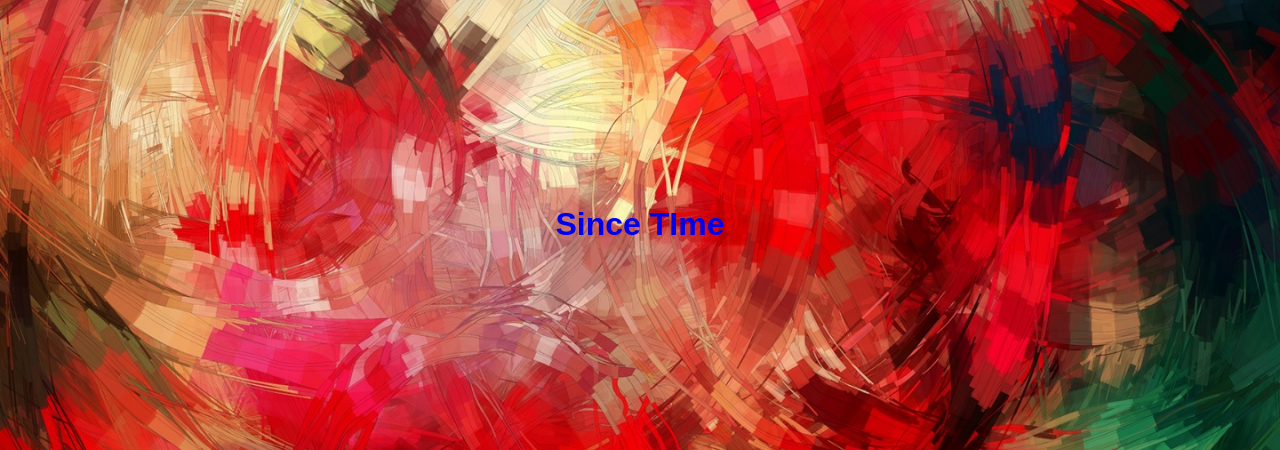
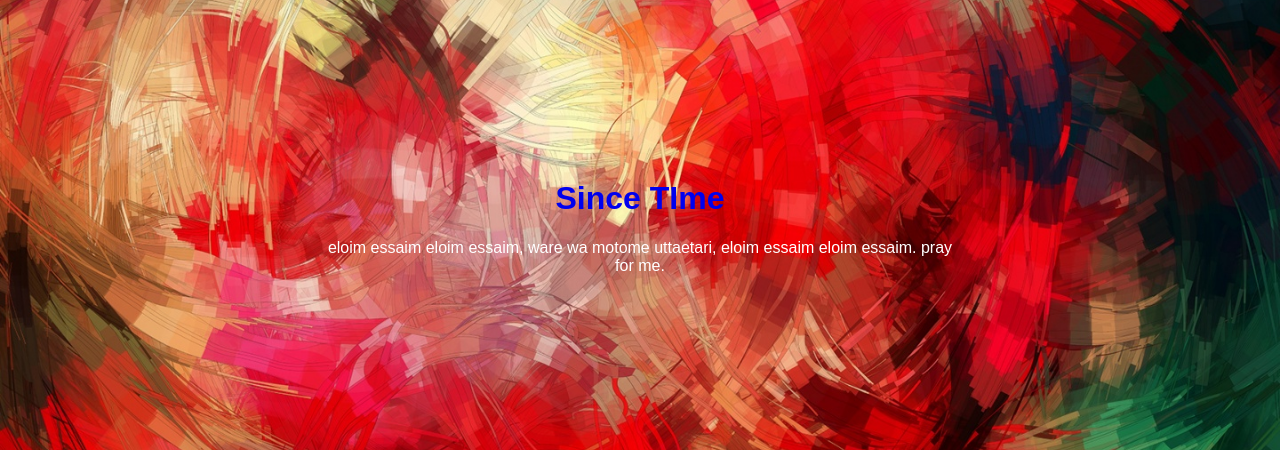
Before and after one commit to DolaBMOon/DolaBMOon.github.io, a Jekyll site: the page built from _posts/2019-05-02-AboutAuthor.md, in a window 1280 px wide. Shown: the top 450 px of the page. Built offline with Jekyll 4.4.1, drawn with Linux system fonts in a browser that asks for light colours; nearby versions of some CDN libraries; grey boxes are pictures that could not be loaded.

Commit message:
add moto

```diff
--- a/_config.yml
+++ b/_config.yml
@@ -1,2 +1,3 @@
 title: Since TIme
+moto: eloim essaim eloim essaim, ware wa motome uttaetari, eloim essaim eloim essaim. pray for me.
 author: DOlaBMOon
--- a/_layouts/default.html
+++ b/_layouts/default.html
@@ -91,6 +91,7 @@ a {
 		<div class="hero-image">
 			<div class="hero-text">
 				<a href="/"><h1>{{ site.title }}</h1></a>
+				<p>{{ site.moto }}</p>
 			</div>
 		</div>
 
```
Also changed, not shown: index.md (+1 -1 lines).
